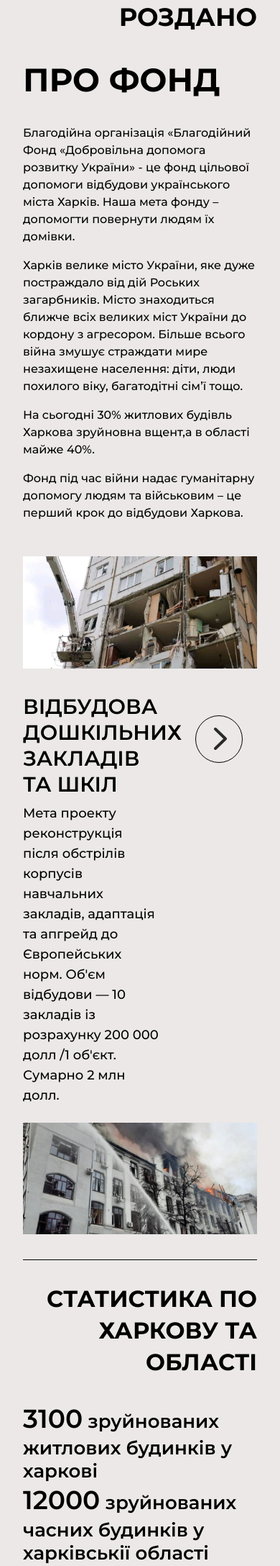
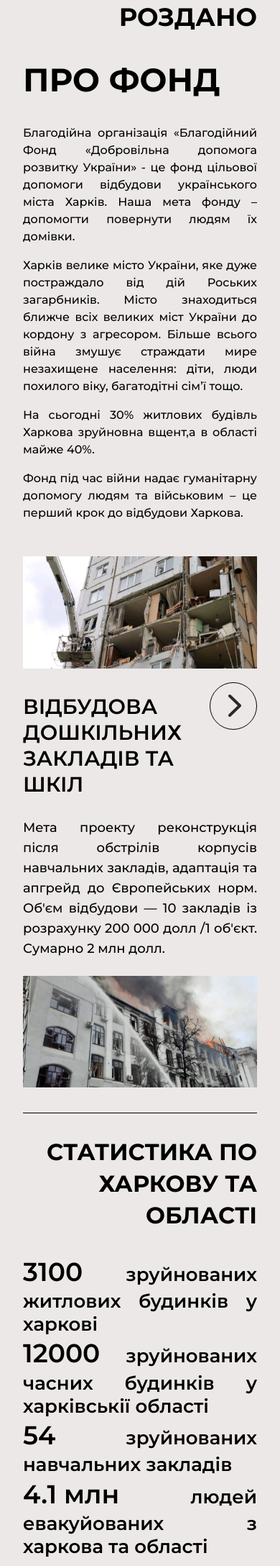
Before and after one commit to estellabuka/fadu, a PHP site: page / in a window 390 px wide. Shown: the part 1589-3765 px from the top of the page at 72% size. Run offline with PHP 8.4, Linux system fonts and the light colour scheme.

Commit message:
little more adaptive

```diff
--- a/styles/style.css
+++ b/styles/style.css
@@ -780,8 +780,10 @@ body.lock {
 .popup__window {
     position: relative;
     padding: 36px 40px;
-    width: 1052px;
-    height: 694px;
+    /* width: 1052px;
+    height: 694px; */
+    flex-basis: 75%;
+    height: 70vh;
     background-color: #EBE8E7;
     z-index: 10000;
 }
@@ -807,7 +809,8 @@ body.lock {
 
 }
 .popup__item {
-    flex-grow: 1;
+    /* flex-grow: 1; */
+    flex-shrink: 1;
     position: relative;
     flex-basis: 33%;
 }
@@ -1139,6 +1142,9 @@ and (max-width: 1000px) {
 }
 @media only screen
 and (max-width: 700px) {
+    .info__text-par, .statistic__item, .hide__text, .gum__text-bold, .foot__p {
+        text-align: justify;
+    }
     .ui-tabs {
         margin-bottom: 32px;
     }
@@ -1191,6 +1197,20 @@ and (max-width: 700px) {
     .social__media {
         margin-top: 32px;
     }
+    .tab-text {
+        padding: 0 0 24px 0;
+    }
+    .tab-text p {
+        text-align: justify;
+    }
+    .tab-title {
+        padding-right: 68px;
+        padding-bottom: 20px;
+    }
+    .next {
+        top: -16px;
+        right: 0;
+    }
 }
 @media only screen
 and (max-width: 650px) {
```
